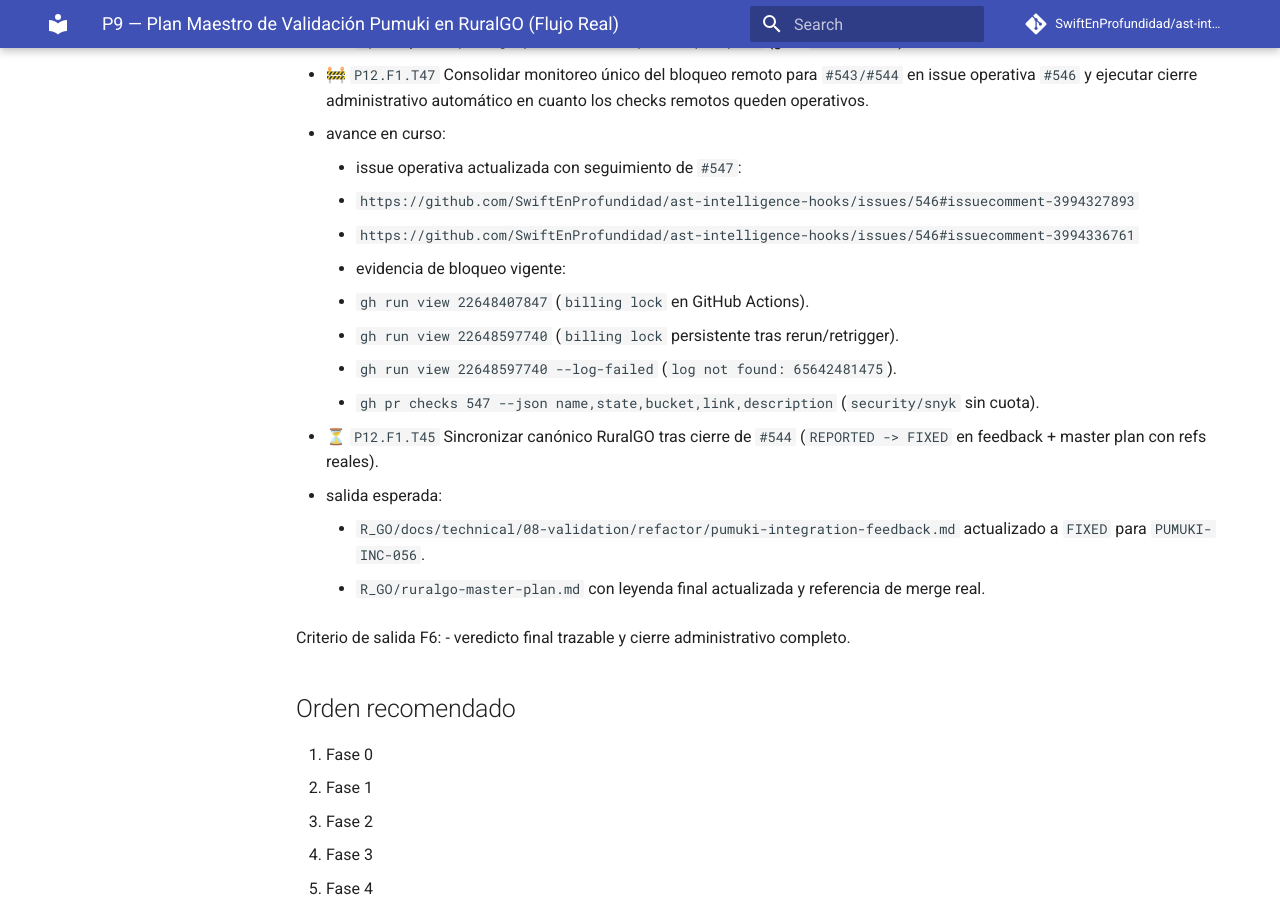
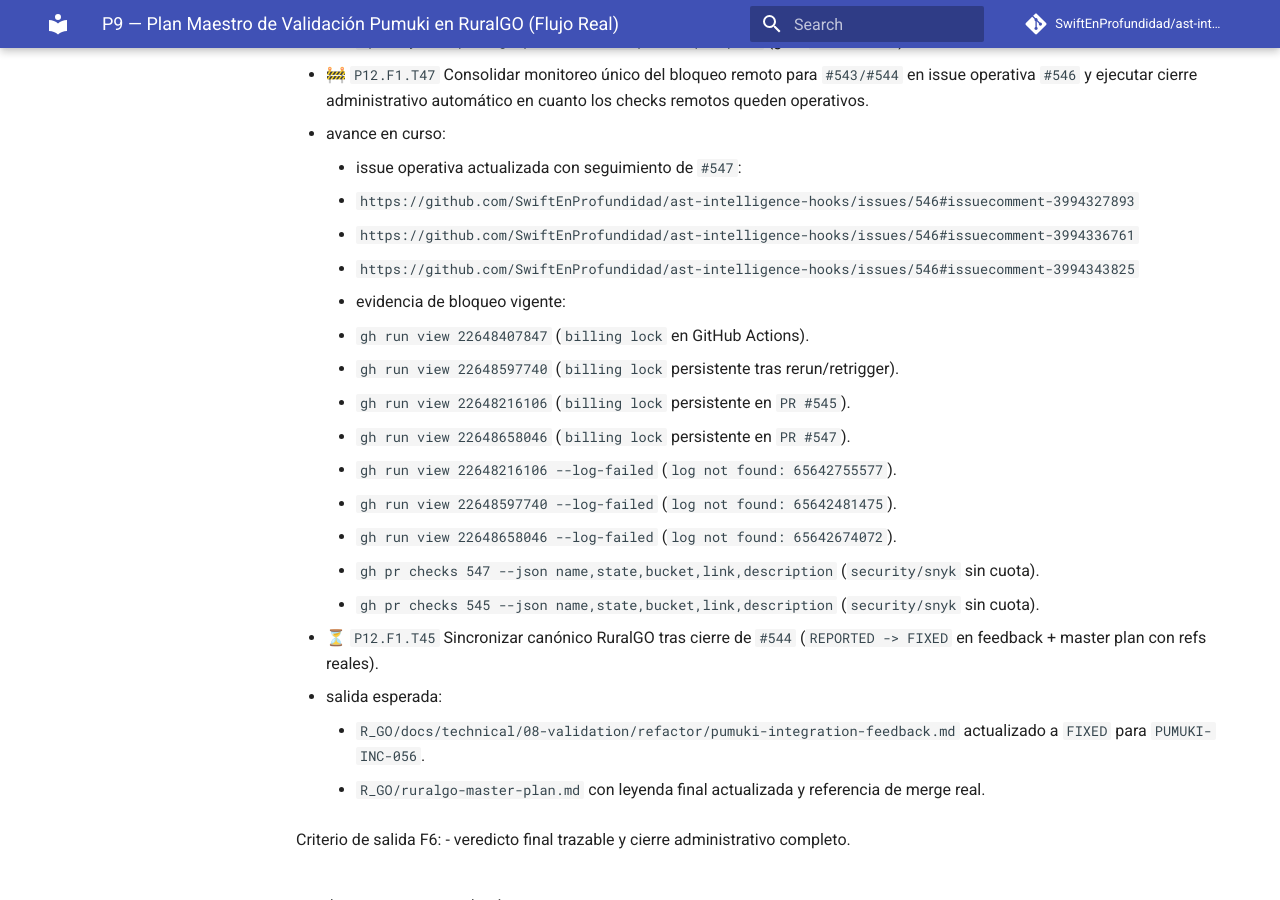
Before and after one commit to SwiftEnProfundidad/ast-intelligence-hooks, an MkDocs documentation site: the page built from docs/seguimiento-completo-validacion-ruralgo-03-03-2026.md, in a window 1280 px wide and 900 px high, scrolled down 48343 px. Built offline with MkDocs 1.6.1 and Material for MkDocs 9.7.7, drawn with Linux system fonts in a browser that asks for light colours; comment, search, counter and statistics services are not loaded.

Commit message:
docs(tracking): extend T47 blocker evidence for PRs 545 and 547

```diff
--- a/docs/seguimiento-completo-validacion-ruralgo-03-03-2026.md
+++ b/docs/seguimiento-completo-validacion-ruralgo-03-03-2026.md
@@ -1343,11 +1343,17 @@ Criterio de salida F5:
     - issue operativa actualizada con seguimiento de `#547`:
       - `https://github.com/SwiftEnProfundidad/ast-intelligence-hooks/issues/546#issuecomment-3994327893`
       - `https://github.com/SwiftEnProfundidad/ast-intelligence-hooks/issues/546#issuecomment-3994336761`
+      - `https://github.com/SwiftEnProfundidad/ast-intelligence-hooks/issues/546#issuecomment-3994343825`
     - evidencia de bloqueo vigente:
       - `gh run view 22648407847` (`billing lock` en GitHub Actions).
       - `gh run view 22648597740` (`billing lock` persistente tras rerun/retrigger).
+      - `gh run view 22648216106` (`billing lock` persistente en `PR #545`).
+      - `gh run view 22648658046` (`billing lock` persistente en `PR #547`).
+      - `gh run view 22648216106 --log-failed` (`log not found: 65642755577`).
       - `gh run view 22648597740 --log-failed` (`log not found: 65642481475`).
+      - `gh run view 22648658046 --log-failed` (`log not found: 65642674072`).
       - `gh pr checks 547 --json name,state,bucket,link,description` (`security/snyk` sin cuota).
+      - `gh pr checks 545 --json name,state,bucket,link,description` (`security/snyk` sin cuota).
 
 - ⏳ `P12.F1.T45` Sincronizar canónico RuralGO tras cierre de `#544` (`REPORTED -> FIXED` en feedback + master plan con refs reales).
   - salida esperada:
```
